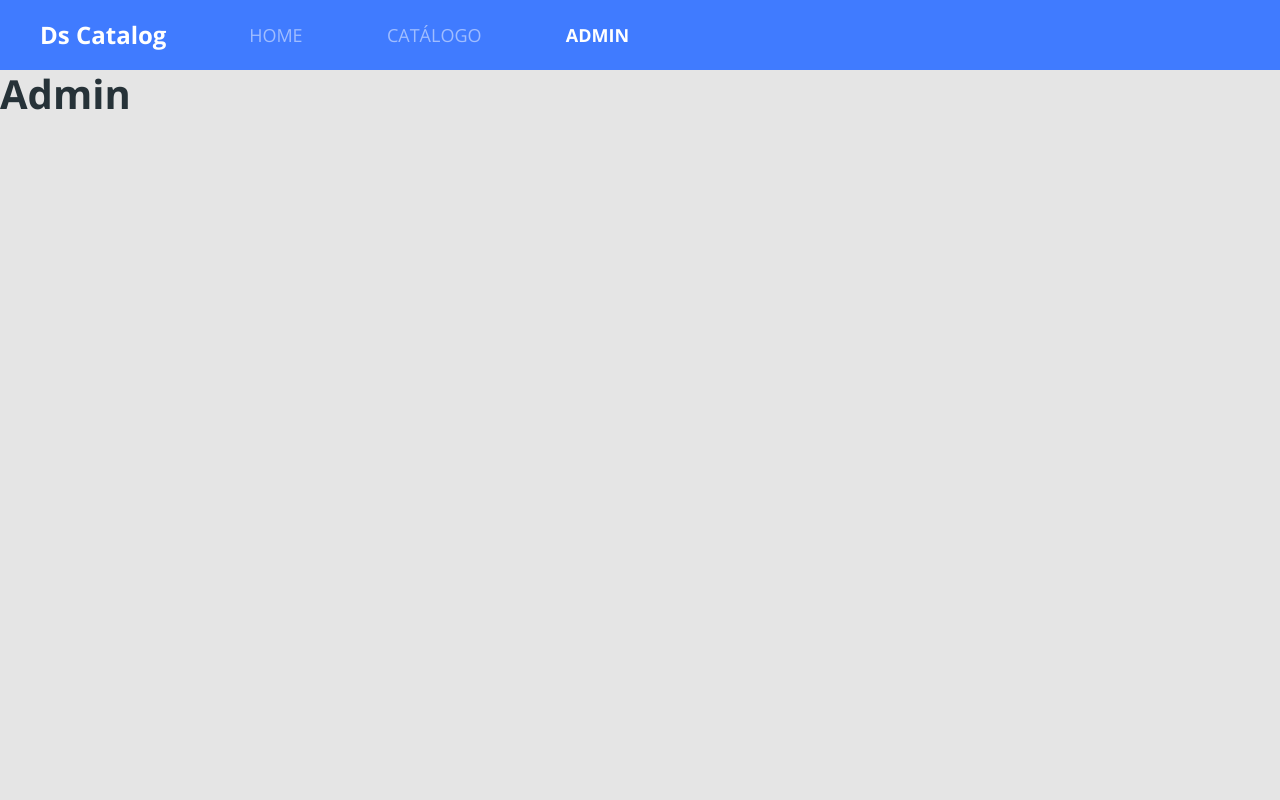
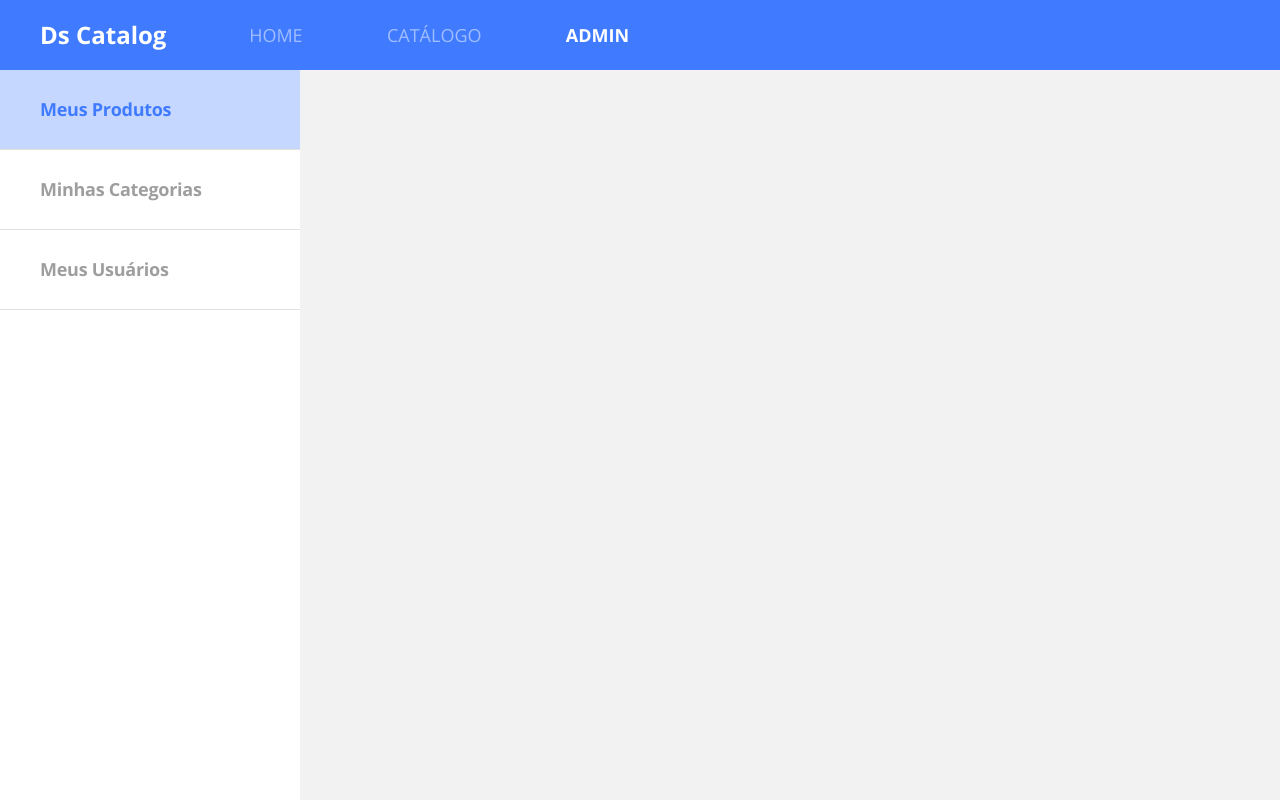
Before and after one commit to emerge8/DS-Catalog, a React (Create React App) app in the folder front-web/: page /admin in a window 1280 px wide. Built offline with nearby package versions, Linux system fonts and the light colour scheme.

Commit message:
Add admin navbar

```diff
--- a/front-web/src/core/assets/styles/custom.scss
+++ b/front-web/src/core/assets/styles/custom.scss
@@ -2,7 +2,7 @@
 "primary": #407BFF
 );
 
-$body-bg: #E5E5E5;
+$body-bg: #F2F2F2;
 $body-color: #263238;
 
 @import '~bootstrap/scss/bootstrap.scss';
--- /dev/null
+++ b/front-web/src/core/components/Pagination/index.tsx
@@ -0,0 +1,39 @@
+import React from 'react';
+import { ReactComponent as ArrowIcon } from '../../../core/assets/images/arrow.svg';
+import { generateList } from 'core/utils/list';
+import './styles.scss';
+
+type Props = {
+    totalPages: number;
+    activePage: number;
+    onChange: (item: number) => void;
+}
+
+const Pagination = ({ totalPages, activePage, onChange }: Props) => {
+    const items = generateList( totalPages);
+    const previousClass= totalPages > 0 && activePage > 0 ? 'page-active' : 'page-inactive';
+    const nextClass = (activePage +1) < totalPages ? 'page-active' : 'page-inactive';
+
+    return (
+        <div className="pagination-container">
+            <ArrowIcon
+             className={`pagination-previous ${previousClass}`}
+            onClick={() => onChange(activePage - 1)}
+            />
+            {items.map(item => (
+                   <div
+                   key={item}
+                   className={`pagination-item ${item === activePage ? 'active' : ''} `}
+                   onClick={() => onChange(item)}
+                   >
+                   {item + 1}
+           </div>
+            ))}
+        <ArrowIcon
+        className ={`pagination-next ${nextClass}`}
+        onClick={() => onChange(activePage + 1)}
+        />
+        </div>
+    );
+}
+export default Pagination;
--- /dev/null
+++ b/front-web/src/core/components/Pagination/styles.scss
@@ -0,0 +1,45 @@
+.pagination-container {
+    display: flex;
+    justify-content: center;
+    align-items: center;
+    margin-top: 35px;
+
+}
+
+.pagination-item {
+    width: 40px;
+    height: 40px;
+    background: #E1E1E1;
+    border-radius: 50%;
+    font-weight: bold;
+    font-size: 18px;
+    line-height: 25px;
+    letter-spacing:  -0.015em;
+    color: #FFF;
+    display: flex;
+    align-items: center;
+    justify-content: center;
+    cursor: pointer;
+    margin-right: 10px;
+    &.active {
+    background: #407BFF;
+    }
+}
+.pagination-previous {
+   transform: rotate(-180deg);
+   margin-right: 25px;
+}
+.pagination-next{
+    margin-left: 15px;
+    cursor: pointer;
+
+}
+.page-active {
+    cursor: pointer;
+    color: #407BFF;
+}
+
+.page-inactive{
+    color: #E1E1E1;
+    pointer-events: none;
+}
--- /dev/null
+++ b/front-web/src/pages/Admin/components/Navbar/index.tsx
@@ -0,0 +1,20 @@
+import React from 'react';
+import  './styles.scss';
+
+const Navbar = () => (
+    <nav className="admin-nav-container">
+        <ul>
+                <li>
+                    <a href="link" className="admin-nav-item active">Meus Produtos</a>
+                </li>
+                <li>
+                    <a href="link" className="admin-nav-item">Minhas Categorias</a>
+                </li>
+                <li>
+                    <a href="link" className="admin-nav-item">Meus Usuários </a>
+                </li>
+        </ul>
+    </nav>
+);
+
+export default Navbar;
--- /dev/null
+++ b/front-web/src/pages/Admin/components/Navbar/styles.scss
@@ -0,0 +1,29 @@
+.admin-nav-container {
+    width: 300px;
+    background-color: #FFF;
+    height: calc(100vh - 70px);
+}
+
+.admin-nav-item{
+    height: 80px;
+    display: block;
+    border-bottom: 1px solid #E1E1E1;
+    display: flex;
+    align-items: center;
+    padding-left: 40px;
+    font-weight: bold;
+    font-size: 18px;
+    line-height: 25px;
+    letter-spacing: -0.015em;
+    color: #9E9E9E;
+
+&.active {
+    background: rgba(64, 123, 255, 0.3);
+    color: #407BFF;
+}
+
+&:hover {
+    color: #407BFF;
+}
+
+}
--- a/front-web/src/pages/Admin/index.tsx
+++ b/front-web/src/pages/Admin/index.tsx
@@ -1,9 +1,11 @@
 import React from 'react';
+import Navbar from './components/Navbar';
+
 
 const Admin = () => (
 <div>
-   <h1>Admin</h1>
-
+   <Navbar />
 </div>
 );
+
 export default Admin;
--- /dev/null
+++ b/front-web/src/pages/Catalog/components/Navbar/index.tsx
@@ -0,0 +1,19 @@
+import React from 'react';
+import './styles.scss';
+
+const Navbar = () => (
+    <nav className="admin-nav-container">
+        <ul>
+            <li>
+                <a href="link">Meus Produtos</a>
+            </li>
+            <li>
+                <a href="link">Minhas Categorias</a>
+            </li>
+            <li>
+                <a href="link">Meus Usuários</a>
+            </li>
+        </ul>
+    </nav>
+);
+export default Navbar;
--- a/front-web/src/pages/Catalog/index.tsx
+++ b/front-web/src/pages/Catalog/index.tsx
@@ -5,14 +5,16 @@
 import ProductCard from './components/ProductsCard';
 import ProductCardLoader from './components/Loaders/ProductCardLoader';
 import './styles.scss';
+import Pagination from 'core/components/Pagination';
 
 const Catalog = () => {
     const [productsResponse, setProductsResponse] = useState<ProductsResponse>();
     const [isLoading, setIsLoading] = useState(false);
+    const[activePage, setActivePage]= useState(0);
 
     useEffect(() => {
         const params = {
-            page: 0,
+            page: activePage,
             linesPerPage: 12
         }
         setIsLoading(true);
@@ -21,7 +23,7 @@
         .finally(() => {
             setIsLoading(false);
         })
-    }, []);
+    }, [activePage]);
 
     return (
         <div className="catalog-container">
@@ -35,11 +37,17 @@
                             <ProductCard product={product} />
                         </Link>
                    ))
-
                 )}
             </div>
+          {productsResponse && (
+          <Pagination
+          totalPages={productsResponse.totalPages}
+          onChange={page => setActivePage(page)}
+
+          activePage={activePage} />
+          )}
         </div>
-        )
+    )
 };
 
 export default Catalog;
--- a/front-web/src/pages/Catalog/styles.scss
+++ b/front-web/src/pages/Catalog/styles.scss
@@ -1,7 +1,7 @@
 .catalog-container {
     margin-top: 26px;
     padding-left: 40px;
-    padding-right: 40px;
+    padding-bottom: 50px;
 }
 .catalog-title {
     font-size: 24px;
```
